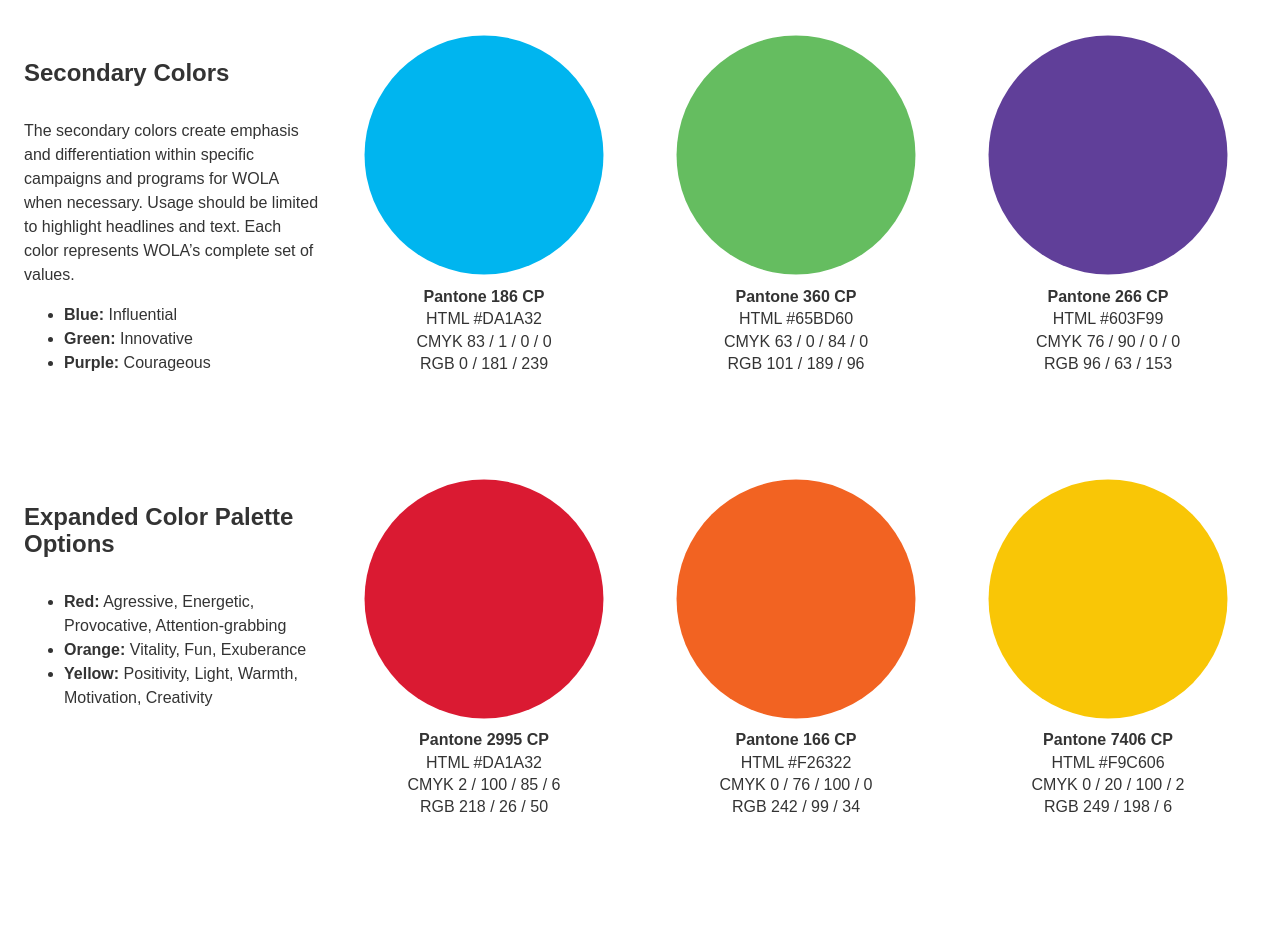
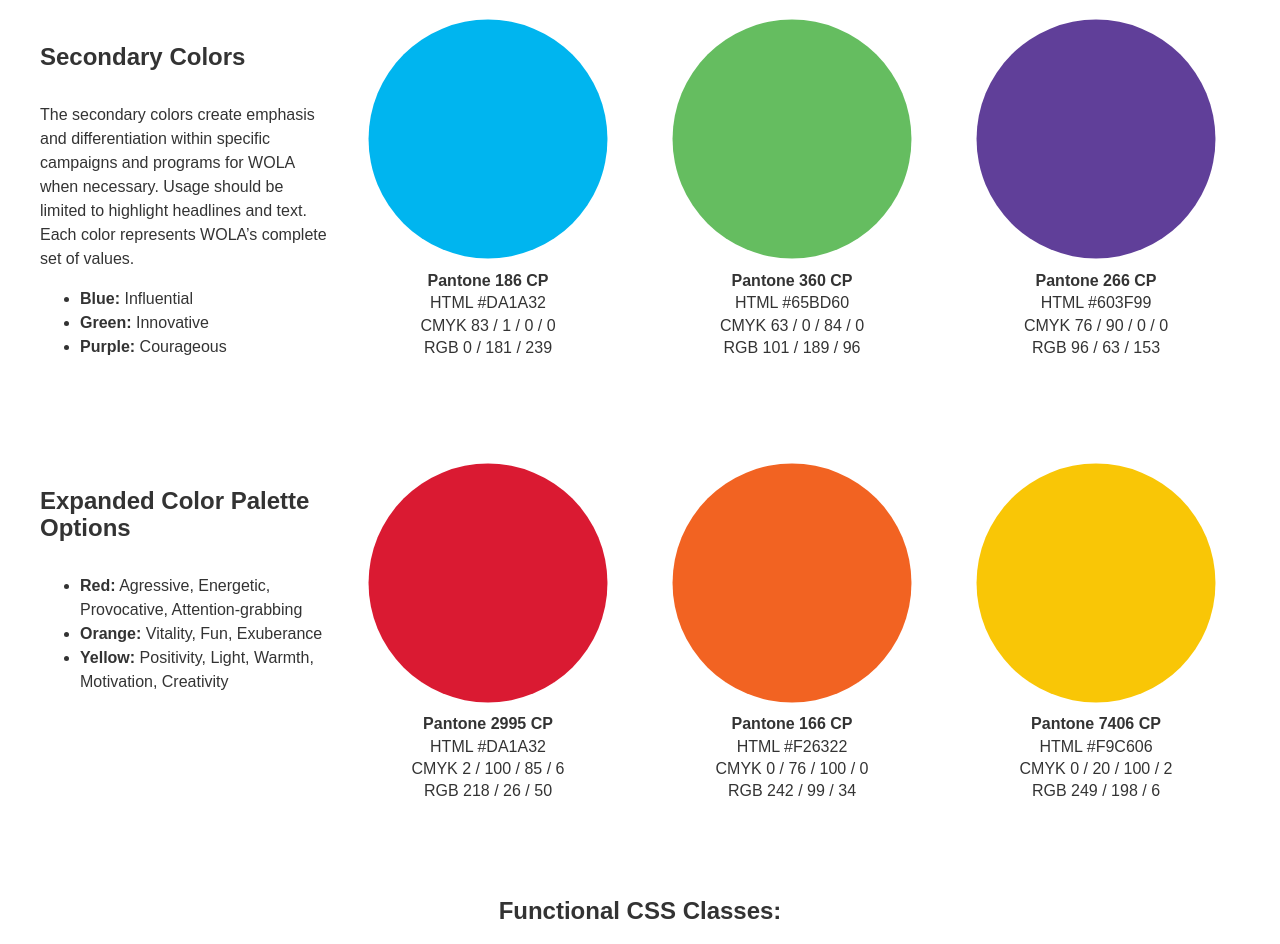
Before and after one commit to lorenries/WOLA-colors, a plain HTML site: page index.html in a window 1280 px wide. Shown: the part 589-1533 px from the top of the page. Before the commit the page ends 1434 px from the top, so only its background shows below. Drawn offline with nearby package versions, Linux system fonts and the light colour scheme; some packages are replaced by stand-ins of ours; a script that the page names is missing.

Commit message:
embed gist with css classes

```diff
--- a/index.html
+++ b/index.html
@@ -112,7 +112,7 @@
 
 <body>
 
-	<div class="w-100 black-80 avenir pa3">
+	<div class="w-100 black-80 avenir ph4 mw9 center">
 
 		<h1 class="f1">WOLA's Brand Colors</h1>
 		<p class="f4"> Click on a circle to copy the HTML code for that color.</p>
@@ -248,6 +248,11 @@
 
 		</div>
 
+		<div class="mw7 center pt5">
+			<h2 class="f3 tc">Functional CSS Classes:</h2>
+			<script src="https://gist.github.com/lorenries/0a8045700c6c5c63b0989dba7721cd55.js"></script>
+		</div>
+
 	</div>
 
 
```
